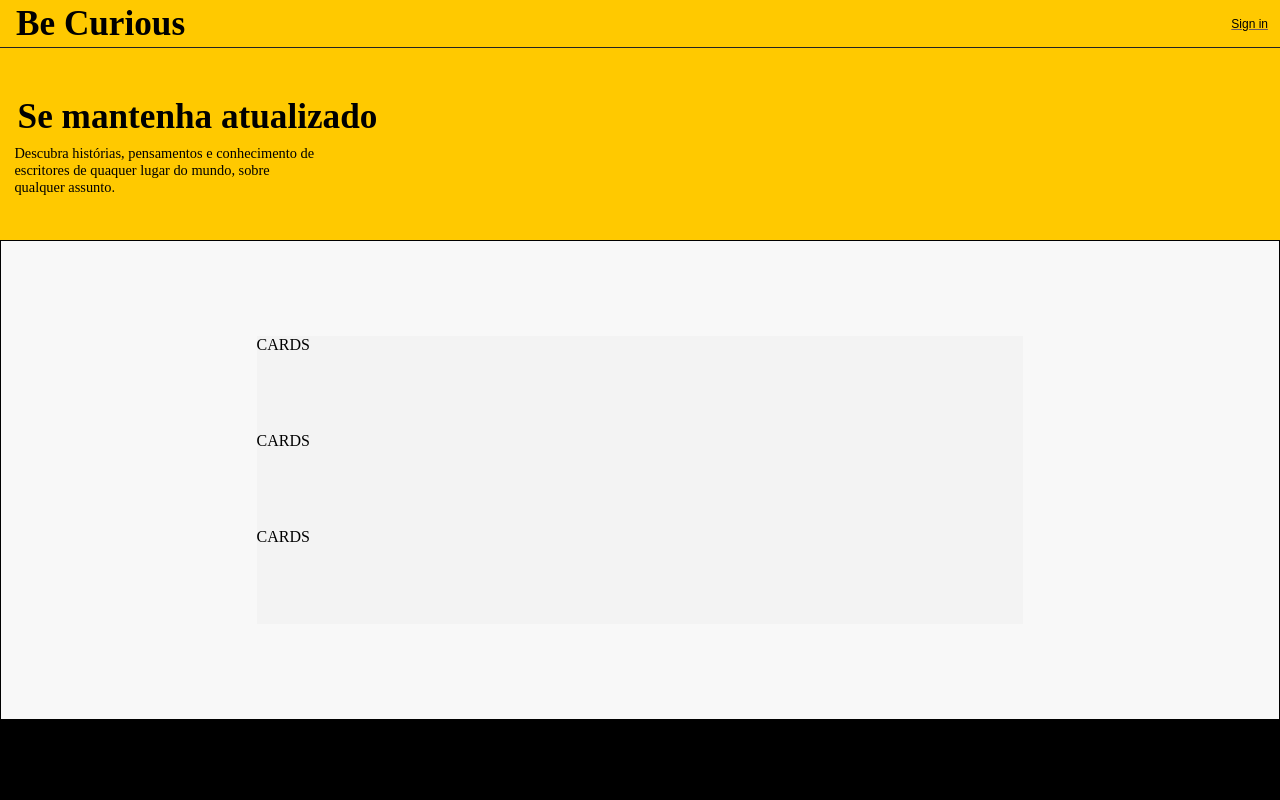
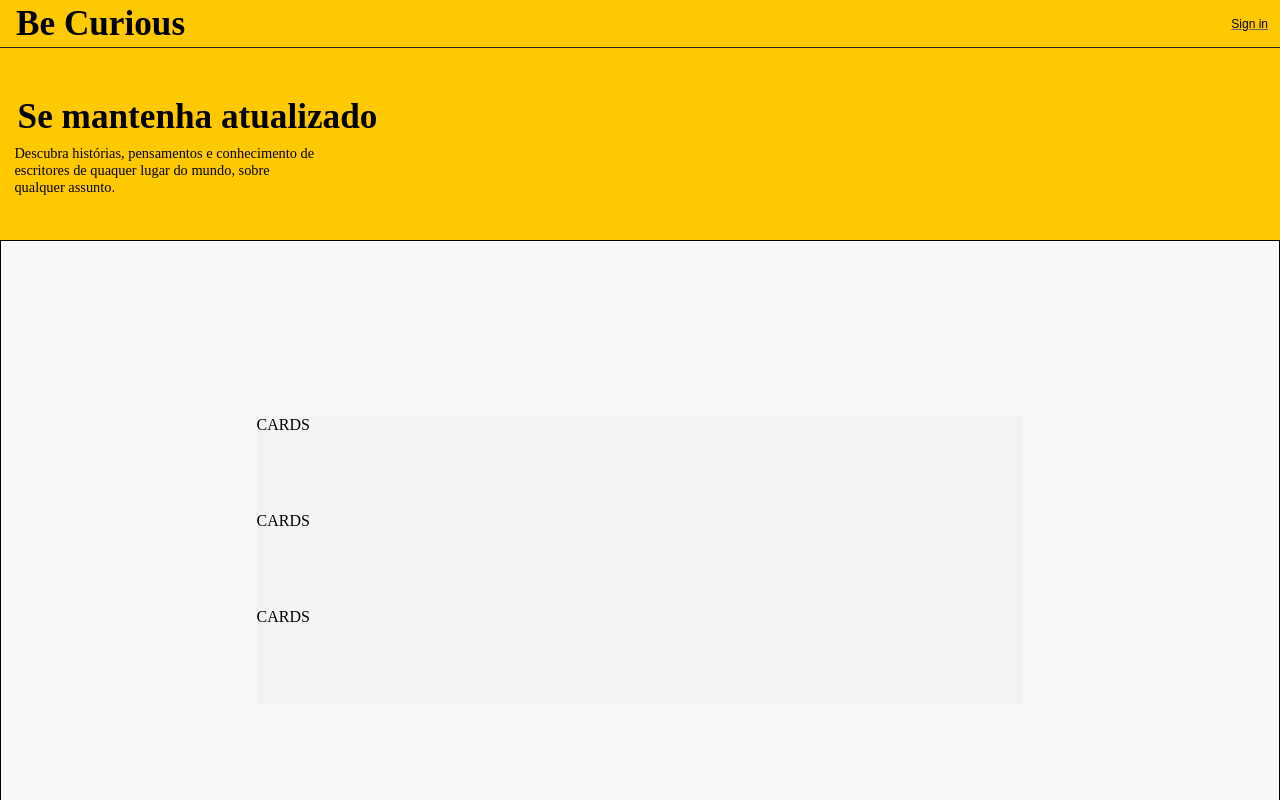
Before and after one commit to kennedybm/teste-tecnico-front-end, a React (Vite) app: page / in a window 1280 px wide. Shown: the top 800 px of the page. Built offline with nearby package versions, Linux system fonts and the light colour scheme.

Commit message:
Fix: resizing main div height

```diff
--- a/src/components/Posts/styles.ts
+++ b/src/components/Posts/styles.ts
@@ -8,5 +8,5 @@ export const PostsSection = styled.section`
   background-color: var(--default);
   border: 1px solid black;
   width: 100%;
-  height: 30em;
+  height: 40em;
 `;
```
